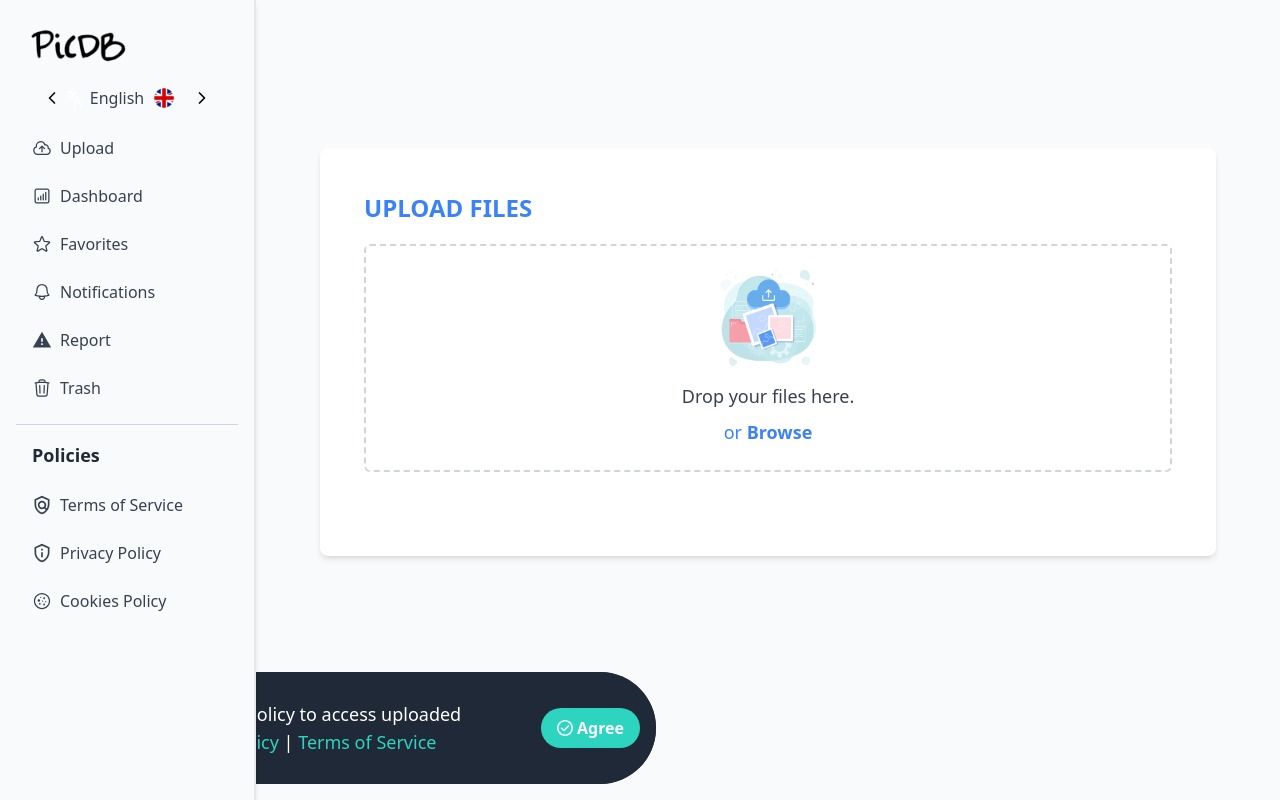
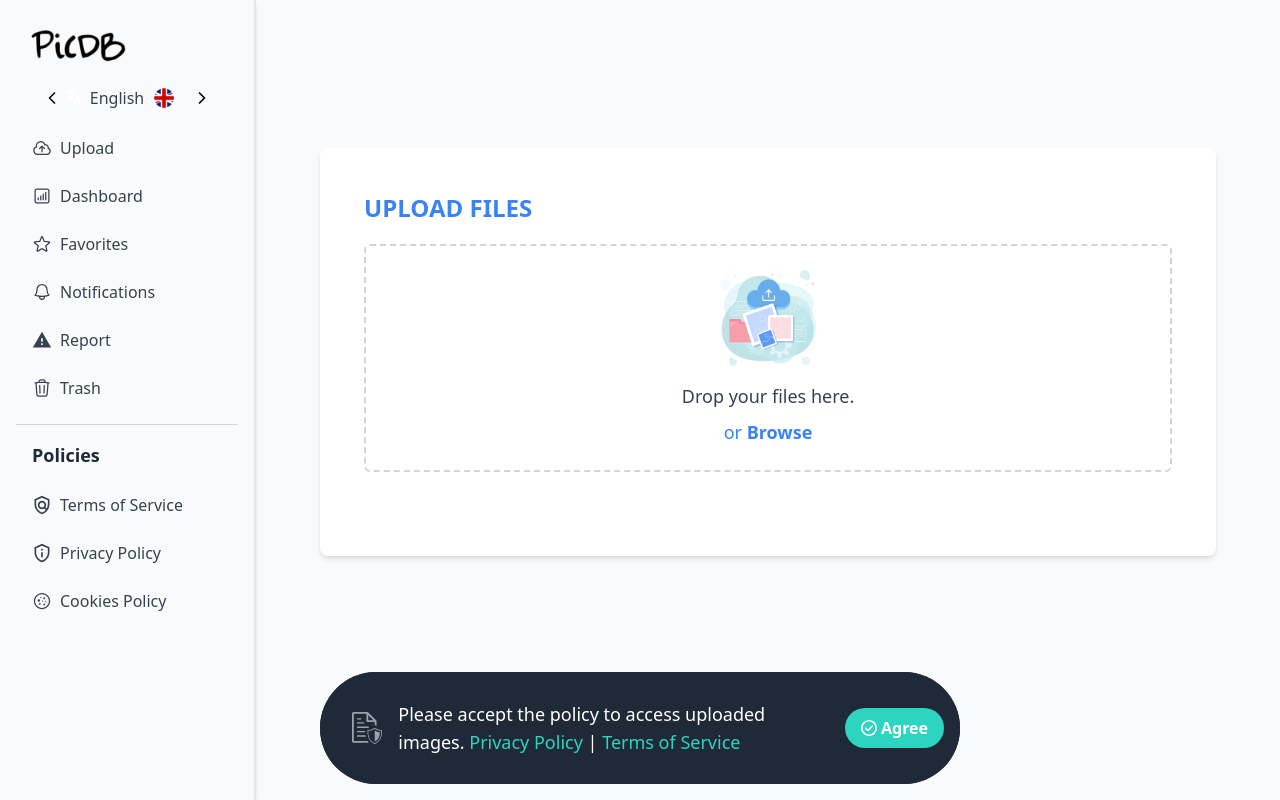
Before and after one commit to AkkilMG/PicDB-UI, a Next.js app: page /upload in a window 1280 px wide. Built offline with nearby package versions, Linux system fonts and the light colour scheme.

Commit message:
Some random fix

```diff
--- a/src/components/pop/cookies.tsx
+++ b/src/components/pop/cookies.tsx
@@ -44,7 +44,7 @@ export default function Cookies() {
     }
 
     return (
-        <div className="fixed bottom-4 left-4 z-50 w-11/12 md:w-3/4 lg:w-1/2 mx-auto">
+        <div className="fixed bottom-4 left-1/2 transform -translate-x-1/2 z-50 w-11/12 md:w-3/4 lg:w-1/2 mx-auto">
             <div className="bg-gray-800 text-white rounded-xl md:rounded-full lg:rounded-full flex flex-col md:flex-row items-start md:items-center justify-between p-4">
                 <div className="flex items-start md:items-center px-4 py-2 md:py-3 flex-grow">
                     <img draggable={false} src="/assets/icons/cookies.svg" alt="Cookie Icon" className="h-8 w-8 mr-4 text-teal-400" />
--- a/src/components/pop/policy.tsx
+++ b/src/components/pop/policy.tsx
@@ -42,7 +42,7 @@ export default function Policy() {
     }
 
     return (
-        <div className="fixed bottom-4 left-4 z-50 w-11/12 md:w-3/4 lg:w-1/2 mx-auto">
+        <div className="fixed bottom-4 left-1/2 transform -translate-x-1/2 z-50 w-11/12 md:w-3/4 lg:w-1/2 mx-auto">
             <div className="bg-gray-800 text-white rounded-xl md:rounded-full lg:rounded-full flex flex-col md:flex-row items-start md:items-center justify-between p-4">
                 <div className="flex items-start md:items-center px-4 py-2 md:py-3 flex-grow">
                     <img draggable={false} src="/assets/icons/policy.svg" alt="Policy Icon" className="h-8 w-8 mr-4 text-teal-400" />
```
